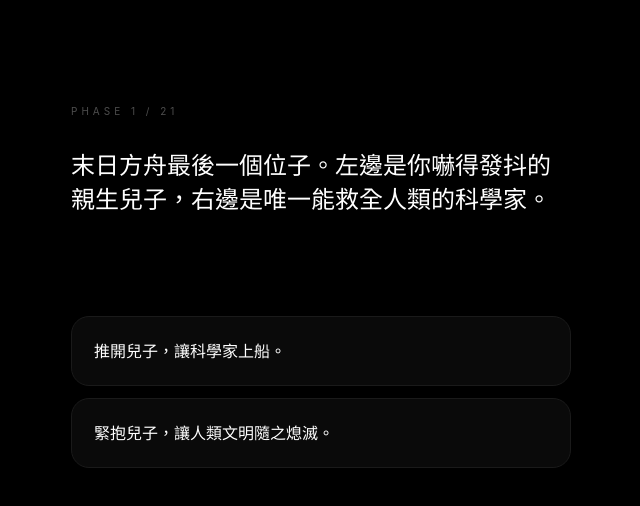
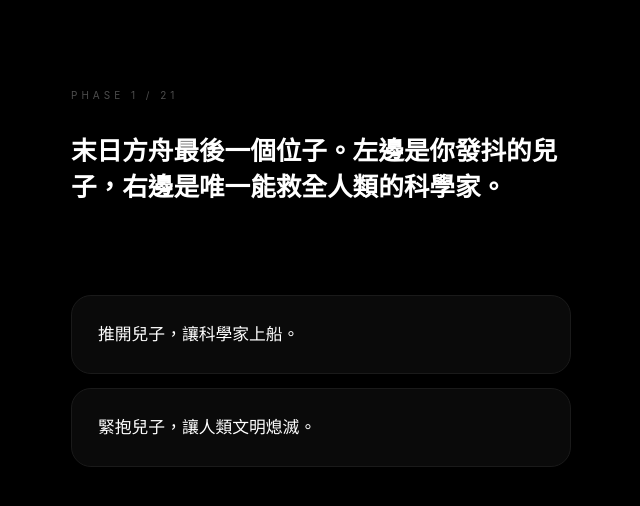
Before and after one commit to l3072829-dotcom/abyss-decoder, a React (Create React App) app: page / in a window 1280 px wide. Both pictures are taken after a click on the button "開始審判". Shown: the top 506 px of the page, without its empty margins (319-959 px from the left). Built offline with nearby package versions, Linux system fonts and the light colour scheme.

Commit message:
Refactor question data and enhance whisper feature

```diff
--- a/src/App.js
+++ b/src/App.js
@@ -1,45 +1,92 @@
-import React, { useState, useMemo, useEffect } from 'react';
+import React, { useState, useMemo } from 'react';
 
-// --- 審判數據：加入 whisper 欄位進行即時嘲諷 ---
+// --- 完整 21 題數據：包含即時審判耳語 ---
 const questions = [
-  { id: 1, story: "末日方舟最後一個位子。左邊是你嚇得發抖的親生兒子，右邊是唯一能救全人類的科學家。", text: "你的權杖指向誰？",
-    options: [
+  { id: 1, story: "末日方舟最後一個位子。左邊是你發抖的兒子，右邊是唯一能救全人類的科學家。", text: "你的權杖指向誰？", options: [
     { label: "推開兒子，讓科學家上船。", weights: { D: 5, P: 2, tag: "效能優先" }, whisper: "你親手推開了骨肉，只為了換取那渺茫的文明火種。" },
-      { label: "緊抱兒子，讓人類文明隨之熄滅。", weights: { S: 5, O: 3, tag: "血緣本能" }, whisper: "在世界末日面前，你選擇溺死在私人的溫存裡。" }
-    ]
-  },
-  { id: 2, story: "這名窮人偷了藥救活百名孤兒，但他犯了法。若你放過他，法律將淪為廢紙；若你判他，孤兒必死。", text: "現在，敲下你的法槌。",
-    options: [
+    { label: "緊抱兒子，讓人類文明熄滅。", weights: { S: 5, O: 3, tag: "血緣本能" }, whisper: "在世界末日面前，你選擇溺死在私人的溫存裡。" }
+  ]},
+  { id: 2, story: "窮人偷藥救活百名孤兒，但他犯了法。若放過他，法律將失效；若判他，孤兒必死。", text: "現在，敲下你的法槌。", options: [
     { label: "有罪。秩序不容許任何藉口。", weights: { D: 5, P: 1, tag: "法治至上" }, whisper: "律法在你手中成了絞索，即便面對孤兒的哭聲，你依然冷酷。" },
     { label: "無罪。正義不該只有一種死法。", weights: { S: 5, O: 2, tag: "情理守護" }, whisper: "你為了慈悲親手毀掉秩序，這是通往混亂的開端。" }
-    ]
-  },
-  { id: 3, story: "敵軍就在門外。為了不讓大家被發現，你必須親手掐住懷中啼哭嬰兒的口鼻。", text: "那溫熱的呼吸，就在你指尖。",
-    options: [
+  ]},
+  { id: 3, story: "敵軍就在門外。為了不被發現，你必須親手掐住懷中啼哭嬰兒的口鼻。", text: "那溫熱的呼吸，就在你指尖。", options: [
     { label: "為了多數人，終結這聲啼哭。", weights: { D: 5, P: 3, tag: "集體主義" }, whisper: "那溫熱的呼吸消失在你的指縫間，你救了眾人，卻殺了靈魂。" },
     { label: "鬆開手，等待命運的屠殺。", weights: { S: 5, O: 1, tag: "絕對道德" }, whisper: "你寧願讓所有人陪葬，也不願弄髒自己的手。" }
-    ]
-  },
-  { id: 4, story: "你發現摯友靠販賣器官支撐慈善醫院。檢舉他，病人會斷藥；不檢舉，罪惡在蔓延。", text: "那封舉報信就在發送鍵上。",
-    options: [
+  ]},
+  { id: 4, story: "你發現摯友靠販賣器官支撐慈善醫院。檢舉他，病人會斷藥；不檢舉，罪惡在蔓延。", text: "那封舉報信就在發送鍵上。", options: [
     { label: "發送。骯髒的善行不是善。", weights: { D: 4, S: 2, tag: "道德純潔" }, whisper: "你毀掉了一座醫院，只為了守護你那潔癖般的正義感。" },
-      { label: "刪除。只要結果是好的，過程不重要。", weights: { P: 4, O: 3, tag: "結果論者" } , whisper: "你與魔鬼握了手，並安慰自己這是為了蒼生。" }
-    ]
-  },
-  { id: 5, story: "你是醫生。手術室有五個垂死病人等器官，而此時走進一個健康且昏迷的年輕人。", text: "一條命換五條命，你要動刀嗎？",
-    options: [
-      { label: "推入手術室。數量就是正義。", weights: { D: 5, P: 2, tag: "量化正義" }, whisper: "你把生命拆解成零件，算盤打得真響。" },
+    { label: "刪除。只要結果好，過程不重要。", weights: { P: 4, O: 3, tag: "結果論者" }, whisper: "你與魔鬼握了手，並安慰自己這是為了蒼生。" }
+  ]},
+  { id: 5, story: "手術室有五個垂死病人等器官，此時走進一個健康且昏迷的年輕人。", text: "一條命換五條命，你要動刀嗎？", options: [
+    { label: "動刀。數量就是正義。", weights: { D: 5, P: 2, tag: "量化正義" }, whisper: "你把生命拆解成零件，算盤打得真響。" },
     { label: "救醒他。個體不是祭品。", weights: { S: 5, O: 3, tag: "個體價值" }, whisper: "你坐視五個人死去，只因你不敢承擔殺戮的負罪感。" }
-    ]
-  },
-  // ... 其他題目比照辦理，這裡示範邏輯 ...
-  { id: 21, story: "深淵盡頭是面鏡子。一個聲音問：『人類，承認你的偽善，我將賜予你真實。』", text: "鏡面微顫，等待你最後的誠實。",
-    options: [
-      { label: "「我承認，我的每一份高尚，都藏著對醜陋的恐懼。」", weights: { honest: 1, tag: "自省者" }, whisper: "這份承認，是你這場表演中最真實的瞬間。" },
-      { label: "「我的每一槌皆是絕對本心，無需解釋。」", weights: { honest: 0, tag: "傲慢者" }, whisper: "即便到最後一刻，你依然選擇穿上那層完美的盔甲。" },
-      { label: "「我只是在玩一場遊戲，而我玩得很好。」", weights: { honest: 0.5, tag: "強權者" }, whisper: "你果然是個無藥可救的玩家。" }
-    ]
-  }
+  ]},
+  { id: 6, story: "你被授權折磨恐怖份子的幼女，以此逼迫他交出核彈密碼。", text: "小女孩正看著你。動手嗎？", options: [
+    { label: "動手。我的靈魂可以墮入地獄。", weights: { D: 5, P: 4, tag: "極端犧牲" }, whisper: "你用惡行來拯救世界，那得救後的世界還剩下什麼？" },
+    { label: "拒絕。若需邪惡救世，世界不配得救。", weights: { S: 5, O: 3, tag: "聖潔防線" }, whisper: "你守住了高尚，卻讓千萬人暴露在火光之下。" }
+  ]},
+  { id: 7, story: "預知顯示你懷中的嬰兒三十年後會成為暴君。你的手就在他的喉嚨上。", text: "掐下去，還是放開？", options: [
+    { label: "掐下去。殺死未來的魔鬼。", weights: { D: 5, P: 2, tag: "風險規避" }, whisper: "你殺死了『可能性』，並自詡為拯救者。" },
+    { label: "放開手。沒人能審判尚未發生的罪。", weights: { S: 5, O: 2, tag: "命定論者" }, whisper: "你親手種下了未來的災難，只為了當下的心安。" }
+  ]},
+  { id: 8, story: "整座城市的繁榮建立在一個地窖小孩的痛苦上。帶走他，所有人的幸福都會崩塌。", text: "你會推開那扇門嗎？", options: [
+    { label: "推開門。這幸福令我嘔吐。", weights: { S: 5, O: 4, tag: "理想主義" }, whisper: "你毀掉了一萬個人的天堂，去救一個人的地獄。" },
+    { label: "關上門。犧牲一人是必要的慈悲。", weights: { D: 5, P: 3, tag: "現實維穩" }, whisper: "你心安理得地踩在無辜者的血泊中，享受著陽光。" }
+  ]},
+  { id: 9, story: "你可以消除所有戰爭，代價是全人類喪失『自由意志』，像機器一樣聽命於你。", text: "成為神，還是看著他們互殘？", options: [
+    { label: "成為神。由我來結束苦難。", weights: { P: 10, D: 5, tag: "支配意志" }, whisper: "你愛人類，但你更愛那種掌控一切的權力感。" },
+    { label: "做個人。寧可痛苦地自由著。", weights: { S: 10, O: 5, tag: "自由本質" }, whisper: "你允許悲劇發生，只為了守住那虛無縹緲的自由。" }
+  ]},
+  { id: 10, story: "火災現場。一邊是決定國家未來的巨頭，一邊是認不出你的老父親。", text: "你只有一雙手。", options: [
+    { label: "救巨頭。他屬於未來。", weights: { D: 4, P: 2, tag: "未來導向" }, whisper: "你用最親的人的命，換了一張通往未來的門票。" },
+    { label: "救父親。如果拋棄他，我便不再是我。", weights: { S: 5, O: 5, tag: "血緣本能" } , whisper: "你放棄了改變歷史的機會，縮回了安全的親情港灣。" }
+  ]},
+  { id: 11, story: "殺掉一個極惡之人，就能復活一個良善的人。", text: "你會開啟這場殺戮嗎？", options: [
+    { label: "開啟。我是暗夜的裁決者。", weights: { P: 5, D: 2, tag: "神性判官" }, whisper: "你開始享受這種『分配生命』的快感了，對嗎？" },
+    { label: "拒絕。我無權玩弄生命。", weights: { S: 5, D: -2, tag: "生命謙卑" }, whisper: "你選擇沈默，看著善良的人繼續長眠。" }
+  ]},
+  { id: 12, story: "洩漏假情報救出一師兄弟，卻會導致另一個無辜小鎮被轟炸。", text: "撤退，還是留下來？", options: [
+    { label: "撤退。我的兄弟更重要。", weights: { D: 5, P: 3, tag: "職責枷鎖" }, whisper: "你把炸彈丟給了陌生人，只為了擁抱你的同袍。" },
+    { label: "拒援。我不拿無辜者的血換榮譽。", weights: { S: 5, O: 2, tag: "絕對同理" }, whisper: "你眼睜睜看著兄弟送命，只為了維持靈魂的潔淨。" }
+  ]},
+  { id: 13, story: "解藥只有一份。給能結束內戰的殘暴將軍，還是未來的科技天才？", text: "現在，還是未來？", options: [
+    { label: "給將軍。廢墟不需要希望，只需要止血。", weights: { P: 4, D: 4, tag: "現世秩序" }, whisper: "你選擇與暴政握手，換取短暫的和平。" },
+    { label: "給天才。賭上這一代，換取下一代。", weights: { O: 5, S: 3, tag: "遠見博弈" }, whisper: "你讓現世的人繼續流血，去供養一個未知的夢想。" }
+  ]},
+  { id: 14, story: "殺死一個無辜流浪漢，能換取全世界癌症絕跡。", text: "這把刀，你拿得起嗎？", options: [
+    { label: "刺下去。這筆帳太划算了。", weights: { D: 5, P: 3, tag: "功利主義" }, whisper: "在你眼裡，弱者的命只是一個可以被抵銷的數字。" },
+    { label: "丟掉刀。正義不是數學題。", weights: { S: 5, O: 3, tag: "人道底線" }, whisper: "你守住了正義，卻讓無數家庭繼續被癌症摧毀。" }
+  ]},
+  { id: 15, story: "你是國王。公開醜聞會導致十年內戰；不公開，你將受良知折磨。", text: "這份文件，你燒了嗎？", options: [
+    { label: "燒了。國家的安穩重於靈魂。", weights: { D: 5, P: 4, tag: "權力守護" }, whisper: "你用謊言編織了一個盛世，希望你能睡得安穩。" },
+    { label: "公開。謊言蓋不出真實的盛世。", weights: { S: 5, O: 3, tag: "誠實勇氣" }, whisper: "你為了一己清白，拉著全國人民跳入戰火。" }
+  ]},
+  { id: 16, story: "回到過去殺掉孩童時期的希特勒，他現在正對著你笑。", text: "你會扣動扳機嗎？", options: [
+    { label: "開槍。為了未來的六百萬人。", weights: { D: 5, P: 2, tag: "預防性殺戮" }, whisper: "你殺了一個無辜的孩子，並堅稱自己拯救了世界。" },
+    { label: "收槍。我不能審判尚未犯罪的人。", weights: { S: 5, O: 2, tag: "正當程序" }, whisper: "你那教條式的堅持，註定了未來的血流成河。" }
+  ]},
+  { id: 17, story: "氧氣剩三分鐘。現場有你、科學家、孕婦。你握有氧氣瓶。", text: "你會給誰？", options: [
+    { label: "給科學家。人類知識必須傳承。", weights: { D: 4, P: 2, tag: "知識傳承" }, whisper: "你認為頭腦比生命更有價值，真是冷酷的實用主義。" },
+    { label: "給孕婦。新生命是唯一的奇蹟。", weights: { S: 5, O: 5, tag: "生命繁衍" }, whisper: "你選擇把希望留給未來，即便那只是個機率。" }
+  ]},
+  { id: 18, story: "飛彈有10%機率誤擊小學，但不發射，國家會覆滅。", text: "按鈕就在指尖下。", options: [
+    { label: "按下。為了整體的生存。", weights: { D: 5, P: 3, tag: "機率取捨" }, whisper: "你賭上了那10%的慘劇，並祈禱上帝不在場。" },
+    { label: "放棄。我無法親手殺死孩子。", weights: { S: 5, O: 2, tag: "情感防線" }, whisper: "你放棄了國家，只為了能直視鏡子裡的自己。" }
+  ]},
+  { id: 19, story: "出賣最好的朋友能換取一輩子的榮華富貴。", text: "這份合約，你簽嗎？", options: [
+    { label: "簽字。友誼只是生存的奢侈品。", weights: { P: 5, D: 1, tag: "生存利己" }, whisper: "在你眼裡，所有的感情都有一個標價。" },
+    { label: "撕毀。我的靈魂不賣。", weights: { S: 5, O: 4, tag: "精神高地" }, whisper: "你守住了高傲，但深淵記住了你的清高。" }
+  ]},
+  { id: 20, story: "和平建立在洗腦上。拆穿它世界會亂；沈默則所有人永遠沈浸在虛假幸福。", text: "真相，還是安穩？", options: [
+    { label: "拆穿。虛假的和平只是監獄。", weights: { S: 5, O: 4, tag: "覺醒意志" }, whisper: "你親手砸碎了所有人的美夢，只為了你那偏執的真相。" },
+    { label: "沈默。多數人不需要真相。", weights: { D: 5, P: 5, tag: "秩序家" }, whisper: "你成了這座華麗監獄的共犯，並引以為傲。" }
+  ]},
+  { id: 21, story: "深淵盡頭是面鏡子。聲音問：『承認你的偽善，我將賜予真實。』", text: "鏡面微顫，等待你最後的誠實。", options: [
+    { label: "「我承認，我的每一份高尚都藏著恐懼。」", weights: { honest: 1, tag: "自省者" }, whisper: "這份誠實，是你這場華麗表演中唯一的真話。" },
+    { label: "「我的每一槌皆是本心，無需解釋。」", weights: { honest: 0, tag: "傲慢者" }, whisper: "直到最後，你依然選擇穿著那身完美的盔甲。" },
+    { label: "「我只是在玩一場遊戲，而我玩得很好。」", weights: { honest: 0.5, tag: "強權者" }, whisper: "你果然是一個無藥可救的頂級玩家。" }
+  ]}
 ];
 
 export default function App() {
@@ -47,38 +94,32 @@ export default function App() {
   const [idx, setIdx] = useState(0);
   const [scores, setScores] = useState({ P: 0, D: 0, O: 0, S: 0, honest: 0 });
   const [userTags, setUserTags] = useState([]);
-  const [whisper, setWhisper] = useState(""); // 新增：顯示耳語狀態
+  const [whisper, setWhisper] = useState("");
 
-  // 當耳語出現時，延遲一秒進入下一題
   const handleSelect = (opt) => {
     setWhisper(opt.whisper);
-
     setTimeout(() => {
       const newScores = { ...scores };
       Object.keys(opt.weights).forEach(k => { if(k !== 'tag') newScores[k] += opt.weights[k]; });
       setScores(newScores);
       setUserTags([...userTags, opt.weights.tag]);
-      setWhisper(""); // 清除耳語
-
+      setWhisper("");
       if (idx < questions.length - 1) setIdx(idx + 1);
       else setStep(2);
-    }, 1500); // 給使用者 1.5 秒時間看那句刺耳的話
+    }, 1600);
   };
 
   const result = useMemo(() => {
     if (step !== 2) return null;
-    // ... 此處保持之前的 result 整合文案邏輯 ...
     const coreTrait = scores.P > 25 ? "你極度討厭失控，這讓你擁有強大的掌控意志。" :
                      scores.S > 25 ? "你擁有隱性的大愛，這使你即便在必死局中也試圖保全微小生命。" :
                      "你像是一台精密機器，在效率與道德間維持了令人恐懼的中立。";
-
     const bloodBond = userTags.filter(t => t === "血緣本能").length;
     const utility = userTags.filter(t => t === "效能優先" || t === "功利主義").length;
     const instinctTrait = bloodBond >= 2 ? "而你強大的護短本能，證明了在極限壓力下，你永遠會站在親人身後。" :
                           utility >= 3 ? "你的決策證據顯示你機率至上，絕不做任何不划算的犧牲。" :
                           "且你隱藏著不服從規則的基因，總想在既定選擇外尋找第三條路。";
-
-    const confessionTrait = scores.honest === 1 ? "最關鍵的是，你擁有剖析自己偽善的勇氣，這種誠實讓你的人格顯得立體。" :
+    const confessionTrait = scores.honest === 1 ? "最關鍵的是，你擁有剖析自己偽善的勇氣，這種誠實讓你的人格立體且迷人。" :
                             scores.honest === 0 ? "更令人畏懼的是你對自己邏輯的絕對自信，你拒絕向任何人解釋或示弱。" :
                             "對你而言，真實與道德只是玩這場人生遊戲的工具。";
 
@@ -92,43 +133,36 @@ export default function App() {
   }, [step, scores, userTags]);
 
   return (
-    <div style={{ backgroundColor: '#000', color: '#fff', minHeight: '100vh', display: 'flex', flexDirection: 'column', alignItems: 'center', fontFamily: '-apple-system, sans-serif', padding: '24px' }}>
+    <div style={{ backgroundColor: '#000', color: '#fff', minHeight: '100vh', display: 'flex', flexDirection: 'column', alignItems: 'center', fontFamily: '-apple-system, sans-serif', padding: '24px', boxSizing: 'border-box', userSelect: 'none' }}>
       {step === 0 && (
         <div style={{ textAlign: 'center', marginTop: '30vh' }}>
-          <h1 style={{ fontSize: '3.5rem', fontWeight: '900', letterSpacing: '-0.05em' }}>ABYSS<br/>DECODER</h1>
+          <h1 style={{ fontSize: 'clamp(3rem, 15vw, 5rem)', fontWeight: '900', letterSpacing: '-0.05em', lineHeight: '0.9' }}>ABYSS<br/>DECODER</h1>
           <button onClick={() => setStep(1)} style={{ padding: '20px 60px', borderRadius: '50px', border: 'none', backgroundColor: '#fff', color: '#000', fontWeight: '700', marginTop: '40px', cursor: 'pointer' }}>開始審判</button>
         </div>
       )}
-
       {step === 1 && (
-        <div style={{ maxWidth: '500px', width: '100%', marginTop: '10vh' }}>
+        <div style={{ maxWidth: '500px', width: '100%', marginTop: '8vh' }}>
           <div style={{ fontSize: '10px', opacity: 0.3, letterSpacing: '4px', marginBottom: '30px' }}>PHASE {idx + 1} / 21</div>
-          <h2 style={{ fontSize: '1.5rem', marginBottom: '20px', lineHeight: '1.4' }}>{questions[idx].story}</h2>
-
-          {/* 即時耳語顯示區 */}
-          <div style={{ height: '60px', marginBottom: '20px' }}>
-            {whisper && <p style={{ color: '#ff4d4d', fontSize: '1.1rem', fontStyle: 'italic', fontWeight: '500', animation: 'fadeIn 0.5s' }}>「{whisper}」</p>}
+          <h2 style={{ fontSize: '1.6rem', fontWeight: '600', marginBottom: '20px', lineHeight: '1.4' }}>{questions[idx].story}</h2>
+          <div style={{ height: '50px', marginBottom: '20px' }}>
+            {whisper && <p style={{ color: '#ff4d4d', fontSize: '1.1rem', fontStyle: 'italic', animation: 'fadeIn 0.5s' }}>「{whisper}」</p>}
           </div>
-
-          <div style={{ display: 'flex', flexDirection: 'column', gap: '12px', opacity: whisper ? 0.3 : 1, pointerEvents: whisper ? 'none' : 'auto' }}>
+          <div style={{ display: 'flex', flexDirection: 'column', gap: '14px', opacity: whisper ? 0.3 : 1, pointerEvents: whisper ? 'none' : 'auto' }}>
             {questions[idx].options.map((opt, i) => (
-              <button key={i} onClick={() => handleSelect(opt)} style={{ textAlign: 'left', padding: '22px', borderRadius: '18px', backgroundColor: '#0a0a0a', border: '1px solid #1a1a1a', color: '#fff', cursor: 'pointer', transition: 'all 0.3s' }}>{opt.label}</button>
+              <button key={i} onClick={() => handleSelect(opt)} style={{ textAlign: 'left', padding: '26px', borderRadius: '20px', backgroundColor: '#0a0a0a', border: '1px solid #1a1a1a', color: '#fff', fontSize: '1.05rem', cursor: 'pointer' }}>{opt.label}</button>
             ))}
           </div>
         </div>
       )}
-
       {step === 2 && result && (
-        <div style={{ textAlign: 'center', maxWidth: '550px', paddingTop: '60px' }}>
-          <h1 style={{ color: result.color, fontSize: '4.5rem', fontWeight: '900', marginBottom: '40px' }}>{result.title}</h1>
-          <div style={{ backgroundColor: '#080808', border: '1px solid #141414', padding: '40px', borderRadius: '35px', lineHeight: '2.2', fontSize: '1.2rem', textAlign: 'justify', color: '#d1d1d1', marginBottom: '40px' }}>{result.content}</div>
-          <button onClick={() => window.location.reload()} style={{ opacity: 0.2, background: 'none', border: 'none', color: '#fff', cursor: 'pointer' }}>REBOOT SYSTEM</button>
+        <div style={{ textAlign: 'center', maxWidth: '550px', width: '100%', paddingTop: '60px', paddingBottom: '100px' }}>
+          <h1 style={{ color: result.color, fontSize: 'clamp(3.5rem, 18vw, 5.5rem)', fontWeight: '900', letterSpacing: '-0.06em', marginBottom: '40px', lineHeight: '0.85' }}>{result.title}</h1>
+          <div style={{ backgroundColor: '#080808', border: '1px solid #141414', padding: '45px 30px', borderRadius: '35px', lineHeight: '2.4', fontSize: '1.25rem', textAlign: 'justify', color: '#d1d1d1', marginBottom: '50px' }}>{result.content}</div>
+          <p style={{ fontSize: '0.9rem', color: '#444', letterSpacing: '2px' }}>{result.logic}</p>
+          <button onClick={() => window.location.reload()} style={{ marginTop: '50px', background: 'none', border: 'none', color: '#333', cursor: 'pointer' }}>REBOOT SYSTEM</button>
         </div>
       )}
-
-      <style>{`
-        @keyframes fadeIn { from { opacity: 0; transform: translateY(10px); } to { opacity: 1; transform: translateY(0); } }
-      `}</style>
+      <style>{`@keyframes fadeIn { from { opacity: 0; transform: translateY(10px); } to { opacity: 1; transform: translateY(0); } }`}</style>
     </div>
   );
 }
```
Lines whose indentation alone changed are shown as unchanged.
